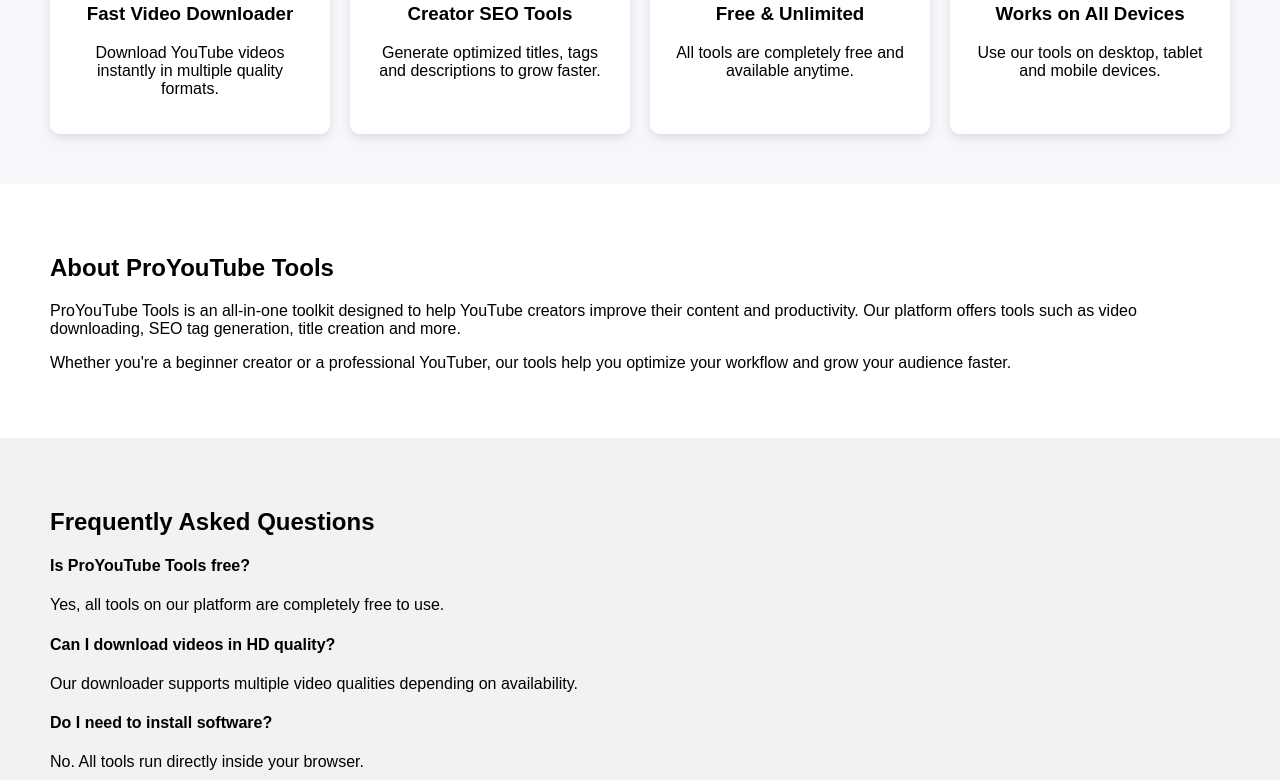
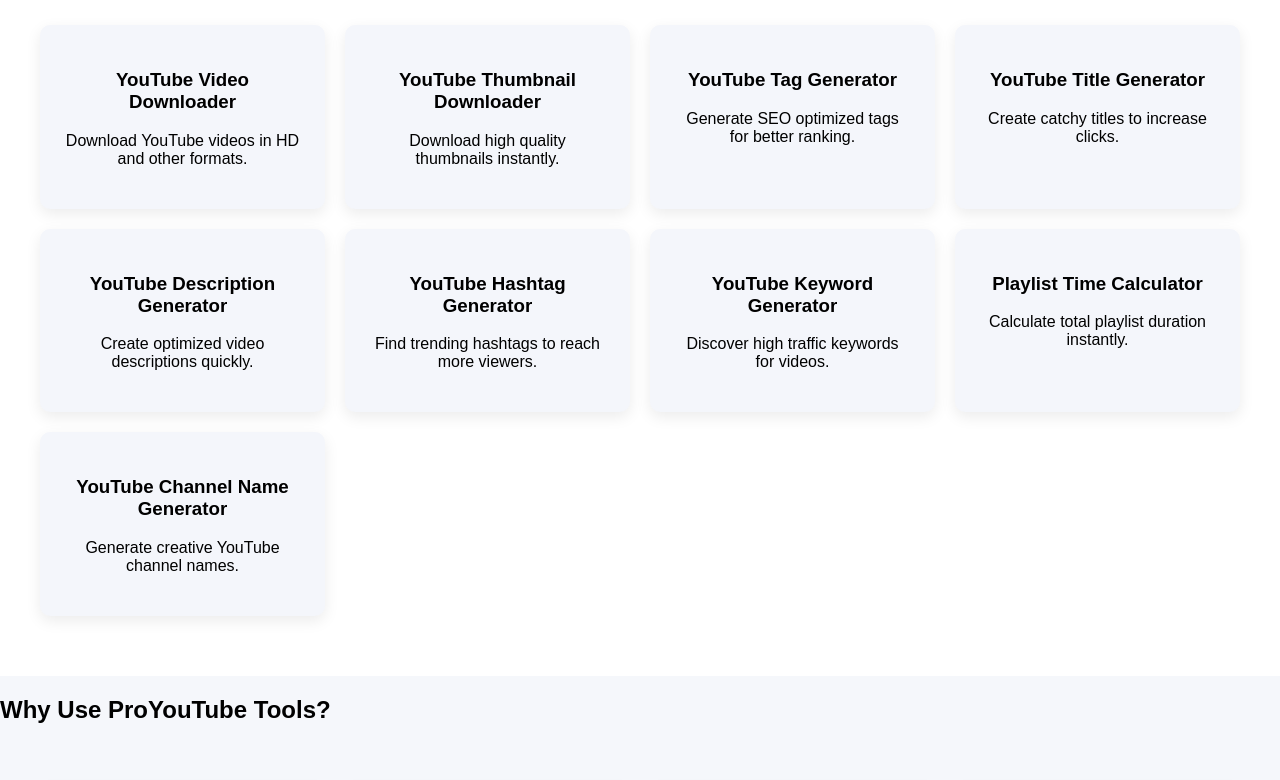
Before and after one commit to Rehmanxyz/youtube-tools, a website: page public/index.html in a window 1280 px wide. Shown: the part 486-1266 px from the top of the page. Drawn offline with Linux system fonts and the light colour scheme.

Commit message:
professional tool pages

```diff
--- a/public/index.html
+++ b/public/index.html
@@ -2,12 +2,13 @@
 <html lang="en">
 
 <head>
+
 <meta charset="UTF-8">
 <meta name="viewport" content="width=device-width, initial-scale=1.0">
 
 <title>ProYouTube Tools – Free YouTube Creator Tools</title>
 
-<meta name="description" content="ProYouTube Tools provides free tools for YouTube creators including video downloader, tag generator, title generator and more.">
+<meta name="description" content="Free YouTube tools for creators. Download videos, generate tags, titles, descriptions and grow your channel.">
 
 <link rel="stylesheet" href="style.css">
 
@@ -17,15 +18,13 @@
 
 <header>
 
-<div class="logo">
-ProYouTube Tools
-</div>
+<div class="logo">ProYouTube Tools</div>
 
 <nav>
 <a href="/">Home</a>
-<a href="/tools/downloader.html">Downloader</a>
-<a href="/tools/tag-generator.html">Tag Generator</a>
-<a href="/tools/title-generator.html">Title Generator</a>
+<a href="#">Downloader</a>
+<a href="#">Tag Generator</a>
+<a href="#">Title Generator</a>
 </nav>
 
 </header>
@@ -53,6 +52,62 @@ create better titles and improve your channel growth.
 </section>
 
 
+<section class="tools-section">
+
+<h2 class="tools-title">Popular YouTube Tools</h2>
+
+<div class="tools-grid">
+
+<div class="tool-box">
+<h3>YouTube Video Downloader</h3>
+<p>Download YouTube videos in HD and other formats.</p>
+</div>
+
+<div class="tool-box">
+<h3>YouTube Thumbnail Downloader</h3>
+<p>Download high quality thumbnails instantly.</p>
+</div>
+
+<div class="tool-box">
+<h3>YouTube Tag Generator</h3>
+<p>Generate SEO optimized tags for better ranking.</p>
+</div>
+
+<div class="tool-box">
+<h3>YouTube Title Generator</h3>
+<p>Create catchy titles to increase clicks.</p>
+</div>
+
+<div class="tool-box">
+<h3>YouTube Description Generator</h3>
+<p>Create optimized video descriptions quickly.</p>
+</div>
+
+<div class="tool-box">
+<h3>YouTube Hashtag Generator</h3>
+<p>Find trending hashtags to reach more viewers.</p>
+</div>
+
+<div class="tool-box">
+<h3>YouTube Keyword Generator</h3>
+<p>Discover high traffic keywords for videos.</p>
+</div>
+
+<div class="tool-box">
+<h3>Playlist Time Calculator</h3>
+<p>Calculate total playlist duration instantly.</p>
+</div>
+
+<div class="tool-box">
+<h3>YouTube Channel Name Generator</h3>
+<p>Generate creative YouTube channel names.</p>
+</div>
+
+</div>
+
+</section>
+
+
 <section class="features">
 
 <h2>Why Use ProYouTube Tools?</h2>
@@ -61,22 +116,22 @@ create better titles and improve your channel growth.
 
 <div class="feature">
 <h3>Fast Video Downloader</h3>
-<p>Download YouTube videos instantly in multiple quality formats.</p>
+<p>Download videos instantly in multiple formats.</p>
 </div>
 
 <div class="feature">
 <h3>Creator SEO Tools</h3>
-<p>Generate optimized titles, tags and descriptions to grow faster.</p>
+<p>Generate optimized titles, tags and descriptions.</p>
 </div>
 
 <div class="feature">
 <h3>Free & Unlimited</h3>
-<p>All tools are completely free and available anytime.</p>
+<p>All tools are completely free and unlimited.</p>
 </div>
 
 <div class="feature">
 <h3>Works on All Devices</h3>
-<p>Use our tools on desktop, tablet and mobile devices.</p>
+<p>Use tools on desktop, tablet and mobile.</p>
 </div>
 
 </div>
@@ -90,30 +145,14 @@ create better titles and improve your channel growth.
 
 <p>
 ProYouTube Tools is an all-in-one toolkit designed to help YouTube creators
-improve their content and productivity. Our platform offers tools such as
-video downloading, SEO tag generation, title creation and more.
+improve their workflow. Our platform provides powerful tools including
+video downloader, tag generator, title generator and SEO optimization tools.
 </p>
 
 <p>
-Whether you're a beginner creator or a professional YouTuber, our tools
-help you optimize your workflow and grow your audience faster.
+Whether you are a beginner or an experienced creator, these tools help
+you grow faster and manage your YouTube content more efficiently.
 </p>
-
-</section>
-
-
-<section class="faq">
-
-<h2>Frequently Asked Questions</h2>
-
-<h4>Is ProYouTube Tools free?</h4>
-<p>Yes, all tools on our platform are completely free to use.</p>
-
-<h4>Can I download videos in HD quality?</h4>
-<p>Our downloader supports multiple video qualities depending on availability.</p>
-
-<h4>Do I need to install software?</h4>
-<p>No. All tools run directly inside your browser.</p>
 
 </section>
 
@@ -121,10 +160,6 @@ help you optimize your workflow and grow your audience faster.
 <footer>
 
 <p>© 2026 ProYouTube Tools</p>
-
-<p>
-Free tools for YouTube creators.
-</p>
 
 </footer>
 
@@ -152,4 +187,5 @@ document.getElementById("result").innerHTML=html
 </script>
 
 </body>
+
 </html>
--- a/public/style.css
+++ b/public/style.css
@@ -12,6 +12,43 @@ padding:20px;
 background:#111;
 color:white;
 }
+.tool-page{
+text-align:center;
+padding:60px 20px;
+background:#f5f7fb;
+}
+
+.tool-page h1{
+font-size:32px;
+margin-bottom:10px;
+}
+
+.tool-page p{
+max-width:700px;
+margin:auto;
+margin-bottom:25px;
+}
+
+.tool-page input{
+padding:12px;
+width:300px;
+border-radius:5px;
+border:1px solid #ddd;
+}
+
+.tool-page button{
+padding:12px 18px;
+background:#ff416c;
+color:white;
+border:none;
+border-radius:5px;
+cursor:pointer;
+margin-left:10px;
+}
+.logo{
+font-weight:bold;
+font-size:20px;
+}
 
 nav a{
 color:white;
@@ -21,7 +58,7 @@ text-decoration:none;
 
 .hero{
 text-align:center;
-padding:60px 20px;
+padding:70px 20px;
 background:linear-gradient(135deg,#ff4b2b,#ff416c);
 color:white;
 }
@@ -46,16 +83,37 @@ border-radius:5px;
 cursor:pointer;
 }
 
-.features{
-padding:50px;
+.tools-section{
+padding:60px 20px;
 text-align:center;
+background:white;
+}
+
+.tools-title{
+font-size:32px;
+margin-bottom:40px;
+}
+
+.tools-grid{
+display:grid;
+grid-template-columns:repeat(auto-fit,minmax(250px,1fr));
+gap:20px;
+max-width:1200px;
+margin:auto;
+}
+
+.tool-box{
+background:#f4f6fb;
+padding:25px;
+border-radius:10px;
+box-shadow:0 5px 15px rgba(0,0,0,0.08);
 }
 
 .feature-grid{
 display:grid;
 grid-template-columns:repeat(auto-fit,minmax(250px,1fr));
 gap:20px;
-margin-top:30px;
+padding:40px;
 }
 
 .feature{
@@ -68,11 +126,7 @@ box-shadow:0 4px 10px rgba(0,0,0,0.1);
 .about{
 padding:50px;
 background:#fff;
-}
-
-.faq{
-padding:50px;
-background:#f2f2f2;
+text-align:center;
 }
 
 footer{
```
Also changed, not shown: public/tools/downloader.html (+55 -1 lines).
